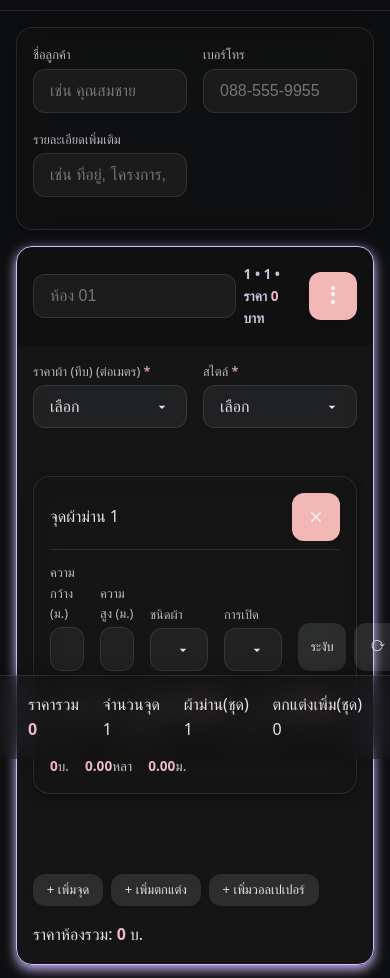
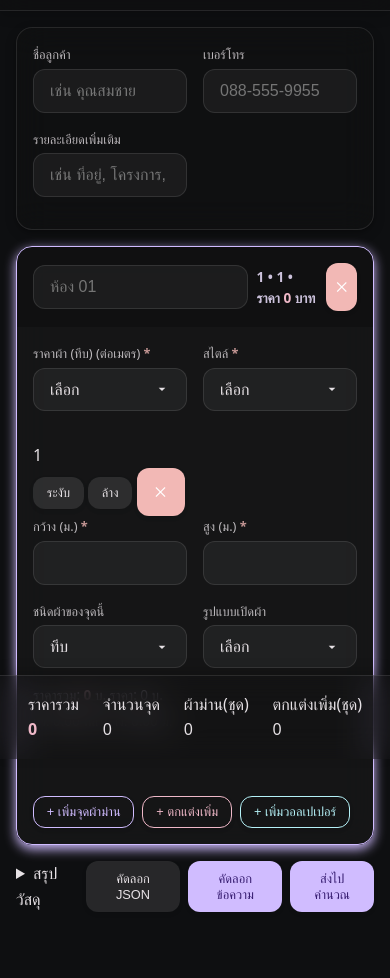
Before and after one commit to Grobmak/marnthara-form, a plain HTML site: page index.html in a window 390 px wide. Shown: the part 85-1063 px from the top of the page. Drawn offline with Linux system fonts and the light colour scheme.

Commit message:
Update index.html

```diff
--- a/index.html
+++ b/index.html
@@ -112,18 +112,7 @@
             <summary class="room-head">
                 <input class="field" type="text" name="room_name" placeholder="ห้อง 01" required />
                 <span class="small" data-room-brief><span class="num">จุด 0</span> • <span class="num">ชุด 0</span> • ราคา <span class="num price">0</span> บาท</span>
-                <div class="menu-container menu-room">
-                    <button type="button" class="btn btn-icon btn-danger" data-act="room-menu-btn" title="จัดการห้อง">
-                        <svg xmlns="http://www.w3.org/2000/svg" viewBox="0 0 24 24" fill="currentColor" width="24" height="24">
-                            <path d="M12 2c-1.1 0-2 .9-2 2s.9 2 2 2 2-.9 2-2-.9-2-2-2zm0 18c1.1 0 2-.9 2-2s-.9-2-2-2-2 .9-2 2 .9 2 2 2zm0-8c1.1 0 2-.9 2-2s-.9-2-2-2-2 .9-2 2 .9 2 2 2z"/>
-                        </svg>
-                    </button>
-                    <div class="menu-dropdown room-menu-dropdown">
-                        <button type="button" class="btn btn-block" data-act="suspend-room"><span data-suspend-text>ระงับ</span></button>
-                        <button type="button" class="btn btn-block" data-act="clear-room">ล้าง</button>
-                        <button type="button" class="btn btn-block btn-danger" data-act="del-room">ลบ</button>
-                    </div>
-                </div>
+                <button type="button" class="btn btn-icon btn-danger" data-act="del-room" title="ลบห้อง">✕</button>
             </summary>
             <div>
                 <div class="row">
@@ -134,86 +123,77 @@
             <div data-sets></div>
             <div data-decorations></div>
             <div data-wallpapers></div>
-            <div class="room-actions">
-                <button type="button" class="btn btn-xs" data-act="add-set">+ เพิ่มจุด</button>
-                <button type="button" class="btn btn-xs" data-act="add-deco">+ เพิ่มตกแต่ง</button>
-                <button type="button" class="btn btn-xs" data-act="add-wallpaper">+ เพิ่มวอลเปเปอร์</button>
-            </div>
-            <div class="total" data-room-total>
-                ราคาห้องรวม: <span class="price">0</span> บ.
+            <div class="total">
+                <div class="room-actions">
+                    <button type="button" class="btn btn-xs btn-primary outline" data-act="add-set">+ เพิ่มจุดผ้าม่าน</button>
+                    <button type="button" class="btn btn-xs btn-secondary outline" data-act="add-deco" style="--primary: var(--secondary);">+ ตกแต่งเพิ่ม</button>
+                    <button type="button" class="btn btn-xs btn-info outline" data-act="add-wallpaper" style="--primary: var(--info);">+ เพิ่มวอลเปเปอร์</button>
+                </div>
             </div>
         </details>
     </template>
 
     <template id="setTpl">
-        <div class="card set" data-set>
-            <div class="set-head">
-                <span class="set-title">จุดผ้าม่าน <span data-item-title></span></span>
-                <button type="button" class="btn btn-icon btn-danger" data-act="del-set" title="ลบจุด">✕</button>
+        <div class="set" data-set>
+            <div class="item-head">
+                <div class="item-badge" data-item-title></div>
+                <button type="button" class="btn btn-xs btn-warning" data-act="toggle-suspend" style="--primary: var(--warning);"><span data-suspend-text>ระงับ</span></button>
+                <span style="flex:1;"></span>
+                <button type="button" class="btn btn-xs" data-act="clear-set">ล้าง</button>
+                <button type="button" class="btn btn-icon btn-danger" data-act="del-set" title="ลบชุด">✕</button>
             </div>
-            <div class="row five-col" data-set-options-row>
-                <div><label>ความกว้าง (ม.)</label><input class="field" name="width_m" type="number" step="0.01" min="0" required /></div>
-                <div><label>ความสูง (ม.)</label><input class="field" name="height_m" type="number" step="0.01" min="0" required /></div>
-                <div><label>ชนิดผ้า</label><select class="field" name="fabric_variant">
-                    <option>ทึบ</option><option>โปร่ง</option><option>ทึบ&โปร่ง</option>
-                </select></div>
-                <div><label>การเปิด</label><select class="field" name="open_type">
-                    <option>ซ้าย</option><option>ขวา</option><option>กลาง</option>
-                </select></div>
-                <div class="btn-group">
-                    <button type="button" class="btn btn-icon btn-xs" data-act="suspend-set" title="ระงับ"><span data-suspend-text>ระงับ</span></button>
-                    <button type="button" class="btn btn-icon btn-xs" data-act="clear-set" title="ล้าง">⟳</button>
+            <div class="row two-col">
+                <div><label class="required">กว้าง (ม.)</label><input class="field" name="width_m" type="number" step="0.01" min="0" required /></div>
+                <div><label class="required">สูง (ม.)</label><input class="field" name="height_m" type="number" step="0.01" min="0" required /></div>
+            </div>
+            <div class="row two-col" data-set-options-row>
+                <div><label>ชนิดผ้าของจุดนี้</label><select class="field" name="fabric_variant"><option>ทึบ</option><option>โปร่ง</option><option>ทึบ&โปร่ง</option></select></div>
+                <div><label>รูปแบบเปิดผ้า</label><select class="field" name="open_type"><option value="" hidden>เลือก</option><option>แยกกลาง</option><option>สไลด์เดี่ยว</option></select></div>
+                <div data-sheer-wrap class="hidden"><label>ราคาผ้าโปร่ง </label><select class="field" name="sheer_price_per_m"><option value="" hidden>เลือก</option></select></div>
+            </div>
+            <div class="small" style="margin-top: 8px">
+                <div>
+                    ราคารวม: <span class="price" data-set-price-total>0</span> บ.
+                    <span data-opaque-price-label class="ml-2">• ทึบ: <span class="price" data-set-price-opaque>0</span> บ.</span>
+                    <span data-sheer-price-label class="hidden ml-2">• โปร่ง: <span class="price" data-set-price-sheer>0</span> บ.</span>
                 </div>
-            </div>
-            <div class="row two-col" data-sheer-wrap>
-                <div><label class="required">ราคาผ้า (โปร่ง) (ต่อเมตร)</label><select class="field" name="sheer_price_per_m" required><option value="" hidden>เลือก</option></select></div>
-            </div>
-            <div class="small info-row" style="margin-top: 12px; border-top: 1px solid var(--line); padding-top: 8px;">
-                <div class="info-group" data-opaque-info>
-                    <div class="info-item"><span data-opaque-price-label>ราคา:</span> <span class="price">0</span> บ.</div>
-                    <div class="info-item"><span data-opaque-yardage-label>ผ้า:</span> <span class="price">0.00</span> หลา</div>
-                    <div class="info-item"><span data-opaque-track-label>ราง:</span> <span class="price">0.00</span> ม.</div>
-                </div>
-                <div class="info-group" data-sheer-info>
-                    <div class="info-item"><span data-sheer-price-label>ราคา:</span> <span class="price">0</span> บ.</div>
-                    <div class="info-item"><span data-sheer-yardage-label>ผ้าโปร่ง:</span> <span class="price">0.00</span> หลา</div>
-                    <div class="info-item"><span data-sheer-track-label>รางโปร่ง:</span> <span class="price">0.00</span> ม.</div>
+                <div style="margin-top: 4px;">
+                    <span data-opaque-yardage-label>ทึบ: <span class="price" data-set-yardage-opaque>0</span> หลา</span>
+                    <span data-sheer-yardage-label class="hidden ml-2">• โปร่ง: <span class="price" data-set-yardage-sheer>0</span> หลา</span>
+                    <span data-opaque-track-label class="ml-2">• รางทึบ: <span class="price" data-set-opaque-track>0</span> ม.</span>
+                    <span data-sheer-track-label class="hidden ml-2">• รางโปร่ง: <span class="price" data-set-sheer-track>0</span> ม.</span>
                 </div>
             </div>
         </div>
     </template>
 
     <template id="decoTpl">
-        <div class="card deco-item" data-deco-item>
-            <div class="set-head">
-                <span class="set-title">รายการตกแต่ง <span data-item-title></span></span>
-                <div class="btn-group">
-                    <button type="button" class="btn btn-icon btn-xs" data-act="suspend-deco" title="ระงับ"><span data-suspend-text>ระงับ</span></button>
-                    <button type="button" class="btn btn-icon btn-xs" data-act="clear-deco" title="ล้าง">⟳</button>
-                    <button type="button" class="btn btn-icon btn-danger" data-act="del-deco" title="ลบรายการ">✕</button>
-                </div>
+        <div class="deco-item" data-deco-item>
+             <div class="item-head">
+                <div class="item-badge" data-item-title style="background-color: var(--secondary);"></div>
+                <button type="button" class="btn btn-xs btn-warning" data-act="toggle-suspend" style="--primary: var(--warning);"><span data-suspend-text>ระงับ</span></button>
+                <span style="flex:1;"></span>
+                <button type="button" class="btn btn-xs" data-act="clear-deco">ล้าง</button>
+                <button type="button" class="btn btn-icon btn-danger" data-act="del-deco" title="ลบรายการ">✕</button>
             </div>
             <div class="row deco-row">
-                <div><label>ชนิด</label><input class="field" name="deco_type" type="text" placeholder="เช่น กรอคัพ, รางม่าน" required /></div>
-                <div><label>ความกว้าง (ม.)</label><input class="field" name="deco_width_m" type="number" step="0.01" min="0" /></div>
-                <div><label>ความสูง (ม.)</label><input class="field" name="deco_height_m" type="number" step="0.01" min="0" /></div>
-                <div><label>ราคา (บ./ตร.หลา)</label><input class="field" name="deco_price_sqyd" type="text" inputmode="numeric" required /></div>
+                <div><label>ประเภท</label><select class="field" name="deco_type" required><option value="" hidden>เลือก</option><option>มู่ลี่ไม้</option><option>ม่านม้วน</option><option>ปรับแสง</option><option>ฉากPVC</option></select></div>
+                <div><label>กว้าง(ม.)</label><input class="field" name="deco_width_m" type="number" step="0.01" min="0" required /></div>
+                <div><label>สูง(ม.)</label><input class="field" name="deco_height_m" type="number" step="0.01" min="0" required /></div>
+                <div><label>ราคา/ตร.หลา</label><input class="field" name="deco_price_sqyd" type="text" inputmode="numeric" required /></div>
             </div>
-            <div class="small" style="margin-top: 12px; border-top: 1px solid var(--line); padding-top: 8px;">
-                ราคา: <span class="price">0</span> บ.
-            </div>
+            <div class="small" data-deco-summary>ราคา: <span class="price">0</span> บ. • พื้นที่: <span class="price">0.00</span> ตร.หลา</div>
         </div>
     </template>
 
     <template id="wallpaperTpl">
-        <div class="card wallpaper-item" data-wallpaper-item>
-            <div class="set-head">
-                <span class="set-title">รายการวอลเปเปอร์ <span data-item-title></span></span>
-                <div class="btn-group">
-                    <button type="button" class="btn btn-icon btn-xs" data-act="suspend-wallpaper" title="ระงับ"><span data-suspend-text>ระงับ</span></button>
-                    <button type="button" class="btn btn-icon btn-xs" data-act="clear-wallpaper" title="ล้าง">⟳</button>
-                    <button type="button" class="btn btn-icon btn-danger" data-act="del-wallpaper" title="ลบรายการ">✕</button>
-                </div>
+        <div class="wallpaper-item" data-wallpaper-item>
+            <div class="item-head">
+                <div class="item-badge" data-item-title style="background-color: var(--info);"></div>
+                <button type="button" class="btn btn-xs btn-warning" data-act="toggle-suspend" style="--primary: var(--warning);"><span data-suspend-text>ระงับ</span></button>
+                <span style="flex:1;"></span>
+                <button type="button" class="btn btn-xs" data-act="clear-wallpaper">ล้าง</button>
+                <button type="button" class="btn btn-icon btn-danger" data-act="del-wallpaper" title="ลบรายการ">✕</button>
             </div>
             <div class="row">
                 <div><label>ความสูงห้อง (ม.)</label><input class="field" name="wallpaper_height_m" type="number" step="0.01" min="0" required /></div>
@@ -232,11 +212,11 @@
 
     <template id="wallTpl">
         <div class="wall-input-row">
-            <input class="field" name="wall_width_m" type="number" step="0.01" min="0" />
-            <button type="button" class="btn btn-icon btn-xs btn-danger" data-act="del-wall">✕</button>
+            <input class="field" name="wall_width_m" type="number" step="0.01" min="0" placeholder="ความกว้าง (ม.)" required />
+            <button type="button" class="btn btn-icon btn-danger" data-act="del-wall" title="ลบผนัง">－</button>
         </div>
     </template>
 
+    <script src="script.js"></script>
 </body>
-<script src="script.js"></script>
 </html>
```
